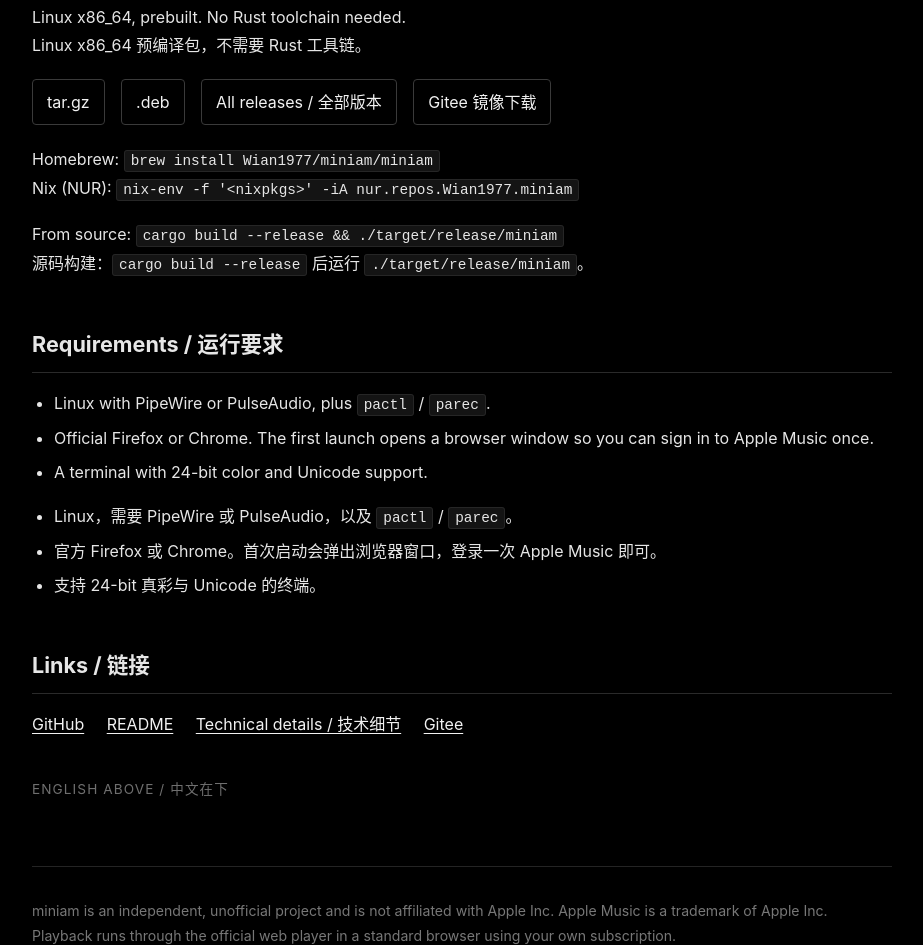
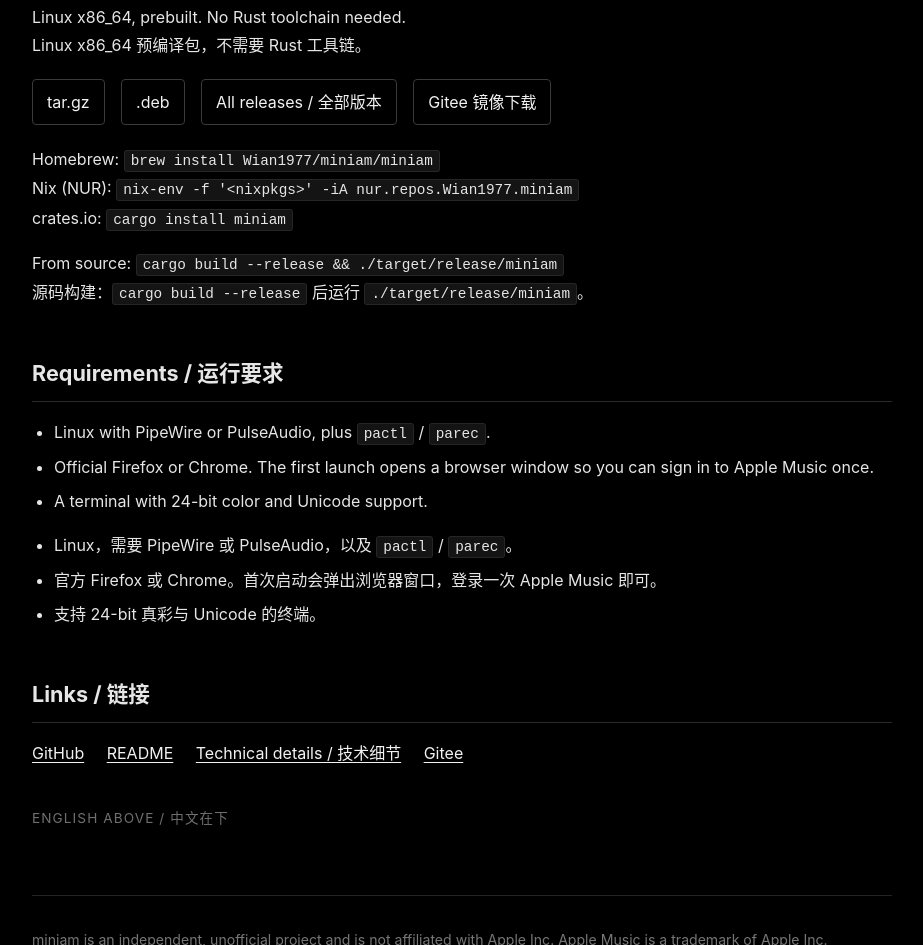
Before and after one commit to Wian1977/miniam, a plain HTML site: page docs/index.html in a window 1280 px wide. Shown: the part 1997-2942 px from the top of the page, without its empty margins (178-1101 px from the left). Drawn offline with Linux system fonts and the light colour scheme.

Commit message:
docs: mention crates.io as an install option
miniam 0.1.1 is on crates.io, so cargo install miniam works. Links it from the README header and the Pages install section, with the prebuilt binaries still listed for people who would rather not build.

```diff
--- a/docs/index.html
+++ b/docs/index.html
@@ -86,7 +86,7 @@
   <a href="https://github.com/Wian1977/miniam/releases">All releases / 全部版本</a>
   <a href="https://gitee.com/wian77/miniam/releases">Gitee 镜像下载</a>
 </div>
-<p>Homebrew: <code>brew install Wian1977/miniam/miniam</code><br>Nix (NUR): <code>nix-env -f '&lt;nixpkgs&gt;' -iA nur.repos.Wian1977.miniam</code></p>
+<p>Homebrew: <code>brew install Wian1977/miniam/miniam</code><br>Nix (NUR): <code>nix-env -f '&lt;nixpkgs&gt;' -iA nur.repos.Wian1977.miniam</code><br>crates.io: <code>cargo install miniam</code></p>
 <p>From source: <code>cargo build --release &amp;&amp; ./target/release/miniam</code><br><span class="zh">源码构建：<code>cargo build --release</code> 后运行 <code>./target/release/miniam</code>。</span></p>
 
 <h2>Requirements / 运行要求</h2>
```
Also changed, not shown: 1 other file.
